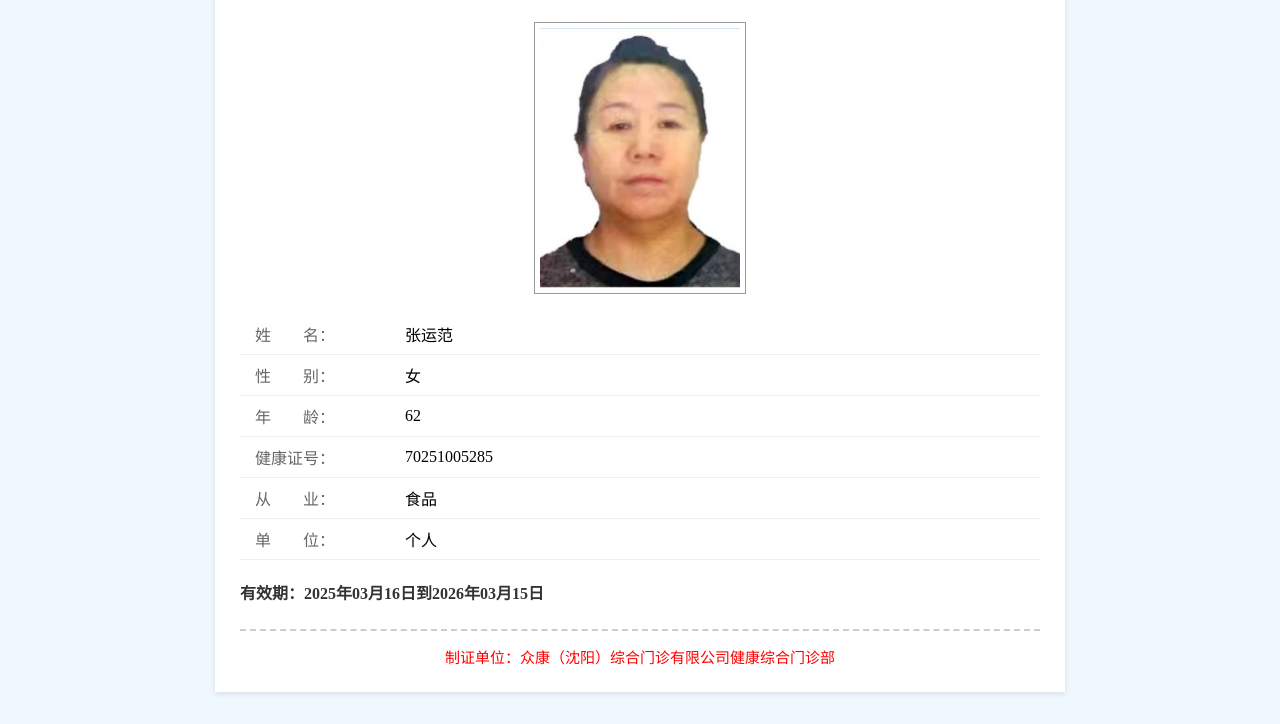
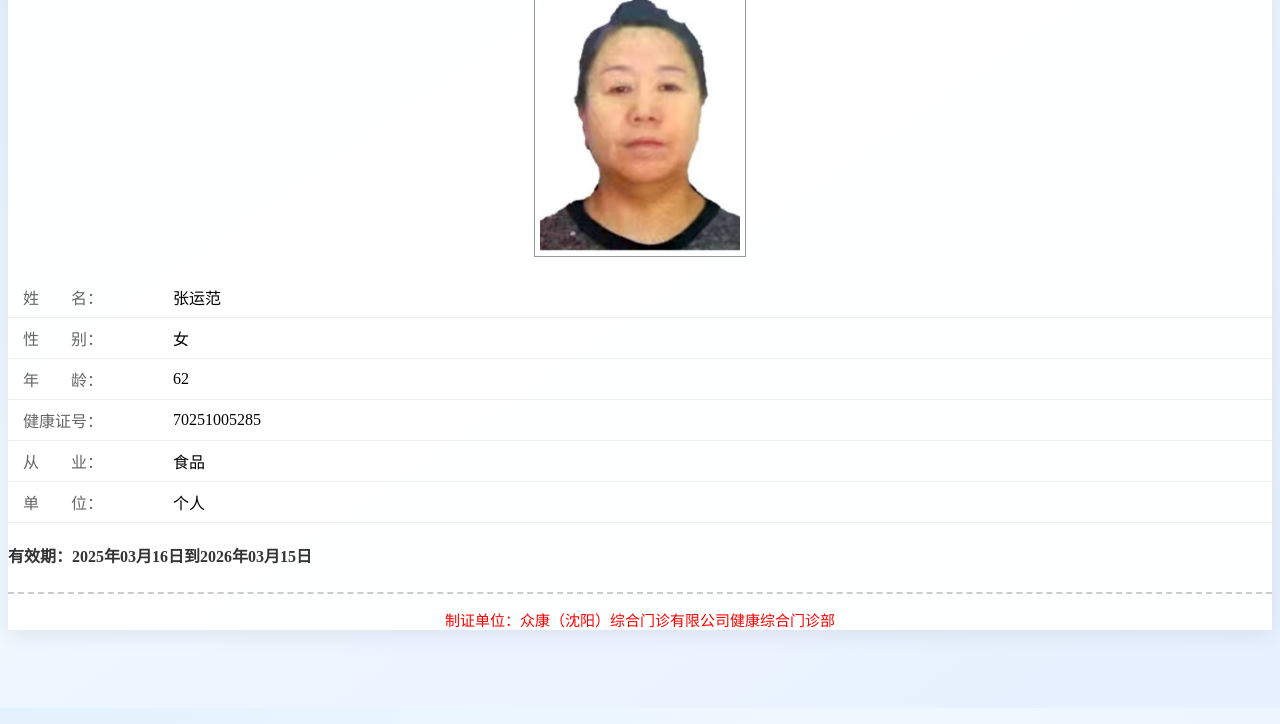
Before and after one commit to libao74/health, a plain HTML site: page index.html in a window 1280 px wide. Shown: the part 92-816 px from the top of the page. Drawn offline with Linux system fonts and the light colour scheme.

Commit message:
Update index.html

```diff
--- a/index.html
+++ b/index.html
@@ -5,21 +5,23 @@
     <meta name="viewport" content="width=device-width, initial-scale=1.0">
     <title>健康体检合格证明</title>
     <style>
-        body {
-            margin: 0;
-            padding: 20px;
-            background: #F0F8FF;
-            font-family: "宋体", SimSun, serif;
-        }
+       body {
+    /* 专业级渐变背景 */
+    background: linear-gradient(145deg,
+        #e3f2fd 0%,
+        #f0f8ff 35%,
+        #e6f0ff 100%
+    );
+    background-attachment: fixed;
+    min-height: 100vh;
+}
 
-        .cert-container {
-            width: 100%;
-            max-width: 800px;
-            margin: 0 auto;
-            background: white;
-            padding: 25px;
-            box-shadow: 0 2px 5px rgba(0,0,0,0.1);
-        }
+.cert-container {
+    /* 保持内容区域纯净白色 */
+    background: rgba(255, 255, 255, 0.95);
+    box-shadow: 0 4px 20px rgba(0, 0, 0, 0.08);
+    backdrop-filter: blur(3px);
+}
 
         .header {
             text-align: center;
```
